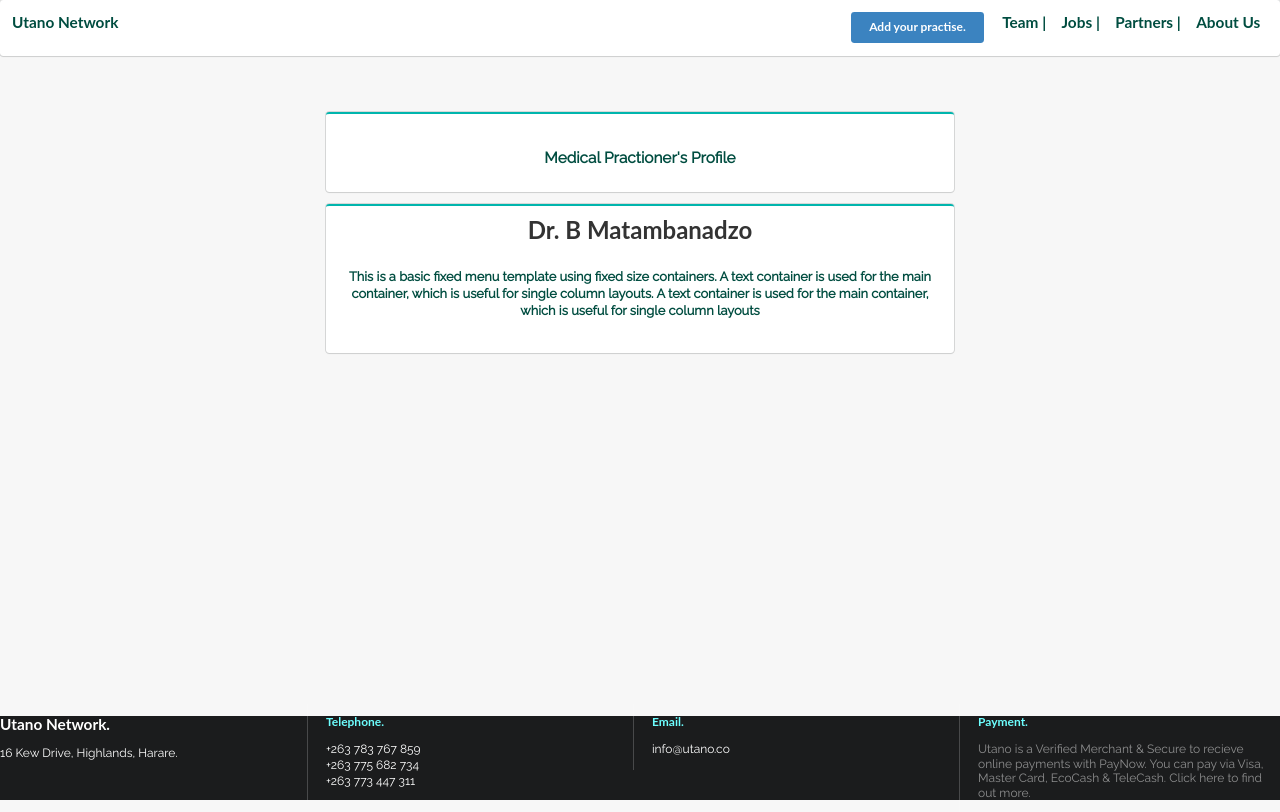
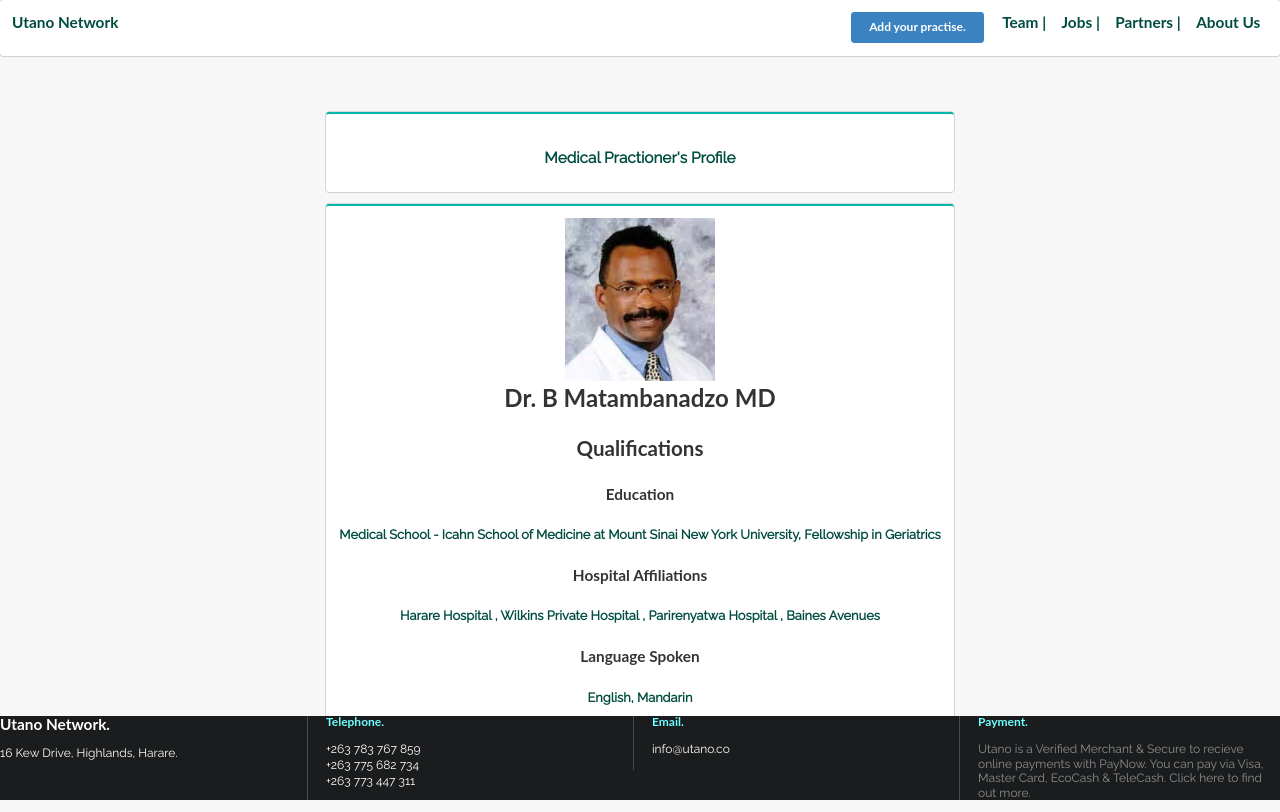
Before and after one commit to AfriKaizen/utano, a CodeIgniter app: page /kaizen/find/docprofile in a window 1280 px wide. Run offline with CodeIgniter, Linux system fonts and the light colour scheme.

Commit message:
doc profile redefined

```diff
--- a/application/views/add/docprofile.php
+++ b/application/views/add/docprofile.php
@@ -12,11 +12,25 @@
 </div>
 
 <div class="ui teal segment">
+<div class="ui fade reveal">
+  <div class="visible content">
+    <img src="<?php echo base_url();?>uiux/images/doc2.jpg" class="ui small image">
+  </div>
+  <div class="hidden content">
+   <img src="<?php echo base_url();?>uiux/images/doc2.jpg" class="ui small image">
+  </div>
+</div>
   <div class="ui main text container">
-    <h1 class="ui header">Dr. B Matambanadzo </h1>
-    <p><h4>This is a basic fixed menu template using fixed size containers.
-    A text container is used for the main container, which is useful for single column layouts.
-    A text container is used for the main container, which is useful for single column layouts<h4></p>
+    <h1 class="ui header">Dr. B Matambanadzo <strong>MD</strong> </h1>
+    <h2 class="ui header"><strong>Qualifications </strong></h2>
+    <h3 class="ui header"><strong>Education</strong></h3>
+    <p><h4>Medical School - Icahn School of Medicine at Mount Sinai
+          New York University, Fellowship in Geriatrics<h4></p>
+     <h3 class="ui header"><strong>Hospital Affiliations</strong></h3>
+     <p><h4>Harare Hospital , Wilkins Private Hospital , Parirenyatwa Hospital , Baines Avenues<h4></p>
+     <h3 class="ui header"><strong>Language Spoken</strong></h3>
+     <p><h4>English, Mandarin <h4></p>
+     <div class="ui star rating" data-rating="3"></div>
 
 
   </div>
```
